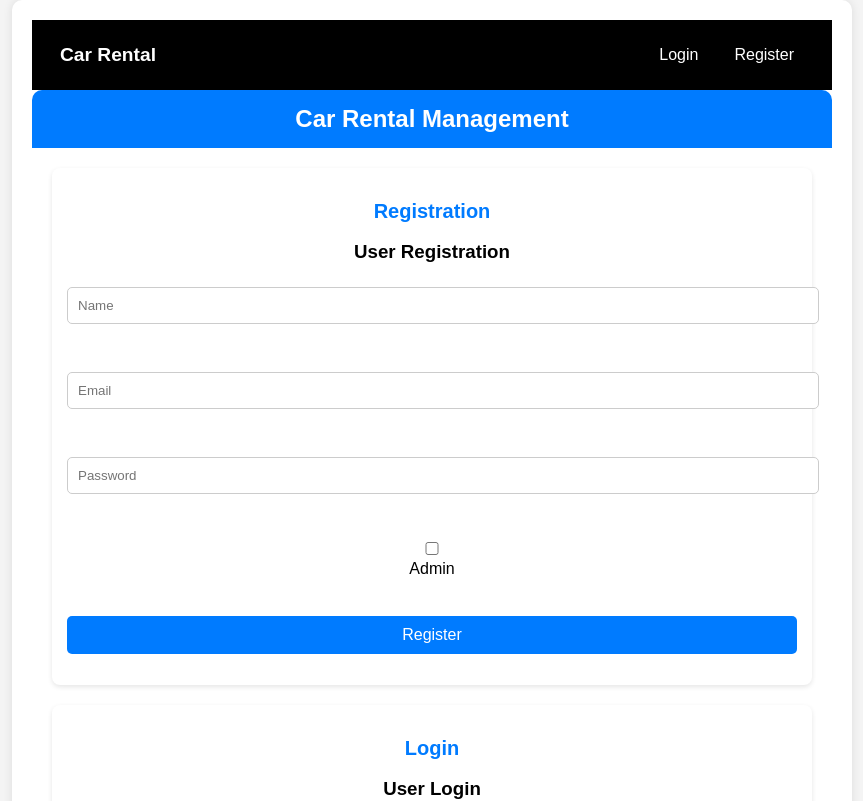
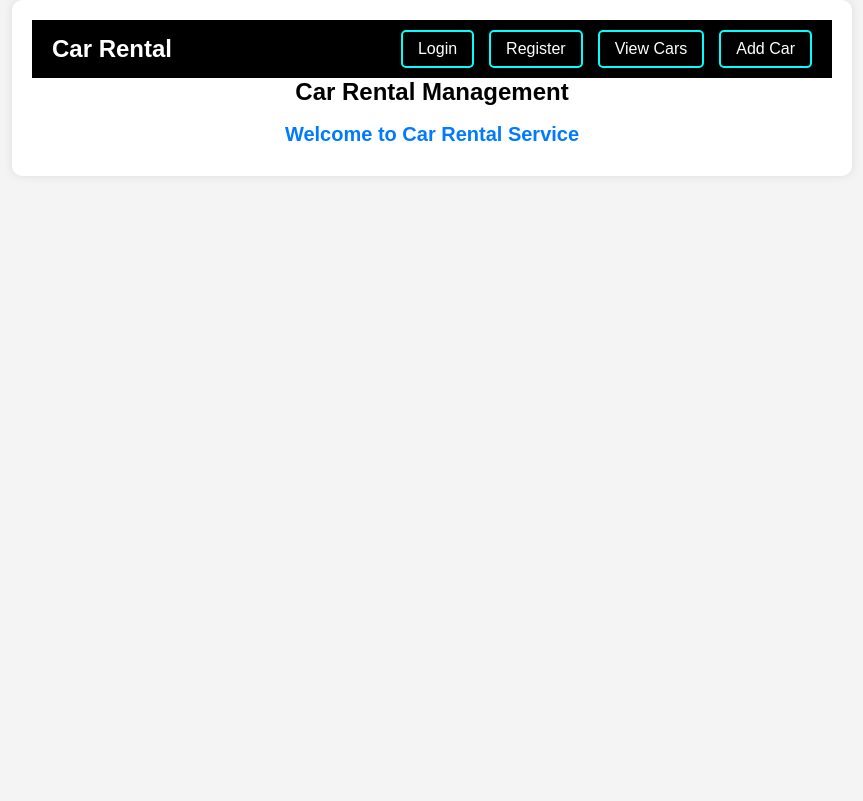
Before and after one commit to abdeeeb/abdelrahman-eldeeb-2200606-frontend-and-backend, a React (Create React App) app in the folder my-app/: page / in a window 1280 px wide. Shown: the top 801 px of the page, without its empty margins (208-1071 px from the left). Built offline with nearby package versions, Linux system fonts and the light colour scheme; no server answers.

Commit message:
new updates to app js with conditional forwarding
changed nav,js and nav,css and added a home.js

```diff
--- a/my-app/src/App.js
+++ b/my-app/src/App.js
@@ -1,4 +1,4 @@
-import React from 'react';
+import React, { useState } from 'react';
 import './App.css';
 import NavBar from './Components/NavBar';
 import RegistrationForm from './Components/RegistrationForm';
@@ -7,33 +7,23 @@ import AddCarForm from './Components/AddCarForm';
 import CarList from './Components/CarList';
 
 function App() {
+  const [currentScene, setCurrentScene] = useState('home');
+
+  const navigate = (scene) => {
+    setCurrentScene(scene);
+  };
+
   return (
     <div className="App">
-      <NavBar />
-      <header>
-        <h1>Car Rental Management</h1>
-      </header>
-      <main>
-        <section>
-          <h2>Registration</h2>
-          <RegistrationForm />
-        </section>
+      <NavBar navigate={navigate} />
+      <h1>Car Rental Management</h1>
 
-        <section>
-          <h2>Login</h2>
-          <LoginForm />
-        </section>
-
-        <section>
-          <h2>Available Cars</h2>
-          <CarList />
-        </section>
-
-        <section>
-          <h2>Add a New Car</h2>
-          <AddCarForm />
-        </section>
-      </main>
+      {/* Conditional Rendering */}
+      {currentScene === 'home' && <h2>Welcome to Car Rental Service</h2>}
+      {currentScene === 'register' && <RegistrationForm />}
+      {currentScene === 'login' && <LoginForm navigate={navigate} />}
+      {currentScene === 'car-list' && <CarList />}
+      {currentScene === 'add-car' && <AddCarForm navigate={navigate} />}
     </div>
   );
 }
--- a/my-app/src/Components/AddCarForm.js
+++ b/my-app/src/Components/AddCarForm.js
@@ -1,6 +1,6 @@
 import React, { useState } from 'react';
 
-const AddCarForm = () => {
+const AddCarForm = ({ navigate }) => {
   const [brand, setBrand] = useState('');
   const [model, setModel] = useState('');
   const [year, setYear] = useState('');
@@ -20,6 +20,7 @@ const AddCarForm = () => {
         }
         setMessage('Car added successfully');
         alert('Car added successfully');
+        navigate('car-list'); // Navigate to Car List after successful addition
       })
       .catch((error) => {
         setMessage(`Error: ${error.message}`);
--- /dev/null
+++ b/my-app/src/Components/Home.js
@@ -0,0 +1,6 @@
+const Home=()=>{
+    return (
+        <h1>Welcome to our car rental</h1>
+    );
+}
+export default Home
--- a/my-app/src/Components/NavBar.css
+++ b/my-app/src/Components/NavBar.css
@@ -1,30 +1,51 @@
-nav {
+/* Navbar container */
+.nav-container {
     display: flex;
-    background-color: black;
-    color: white;
     justify-content: space-between;
     align-items: center;
+    background-color: black;
     padding: 10px 20px;
+    color: white;
 }
 
-li {
-    display: inline;
-    margin: 8px;
+/* Logo styling */
+.logo {
+    font-size: 1.5rem;
+    font-weight: bold;
     cursor: pointer;
-    padding: 5px 10px;
-    border-radius: 5px;
-    transition: background-color 0.3s ease, color 0.3s ease;
 }
 
-.logo {
-    cursor: pointer;
-    text-align: center;
-    margin: 8px;
-    font-weight: bold;
-    font-size: 1.2rem;
+.logo:hover {
+    color: aqua;
 }
 
-li:hover {
+/* Navigation list */
+.nav-list {
+    list-style: none;
+    display: flex;
+    gap: 15px;
+    margin: 0;
+    padding: 0;
+}
+
+/* Navigation items */
+.nav-item {
+    display: inline;
+}
+
+/* Buttons inside navbar */
+.nav-button {
+    background: transparent;
+    border: 2px solid aqua;
+    color: white;
+    padding: 8px 15px;
+    font-size: 1rem;
+    cursor: pointer;
+    border-radius: 5px;
+    transition: 0.3s ease-in-out;
+}
+
+.nav-button:hover {
     background-color: aqua;
-    color: blue;
+    color: black;
 }
--- a/my-app/src/Components/NavBar.js
+++ b/my-app/src/Components/NavBar.js
@@ -1,19 +1,36 @@
+import React from 'react';
 import './NavBar.css';
 
 const NavBar = ({ navigate }) => {
   return (
-        <nav>
+    <nav className="nav-container">
       <div className="logo" onClick={() => navigate('home')}>
         Car Rental
       </div>
-            <div>
-                <ul>
-                    <li onClick={() => navigate('login')}>Login</li>
-                    <li onClick={() => navigate('register')}>Register</li>
+      <ul className="nav-list">
+        <li className="nav-item">
+          <button className="nav-button" onClick={() => navigate('login')}>
+            Login
+          </button>
+        </li>
+        <li className="nav-item">
+          <button className="nav-button" onClick={() => navigate('register')}>
+            Register
+          </button>
+        </li>
+        <li className="nav-item">
+          <button className="nav-button" onClick={() => navigate('car-list')}>
+            View Cars
+          </button>
+        </li>
+        <li className="nav-item">
+          <button className="nav-button" onClick={() => navigate('add-car')}>
+            Add Car
+          </button>
+        </li>
       </ul>
-            </div>
     </nav>
   );
-}
+};
 
 export default NavBar;
```
Lines whose indentation alone changed are shown as unchanged.
